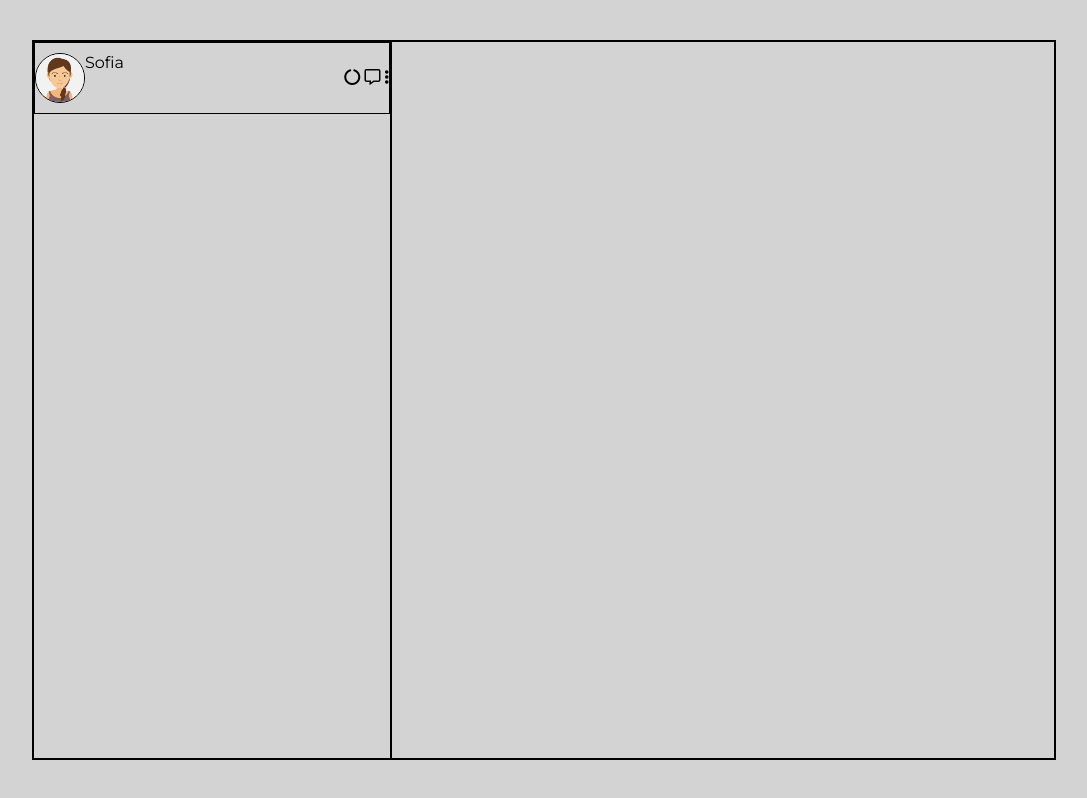
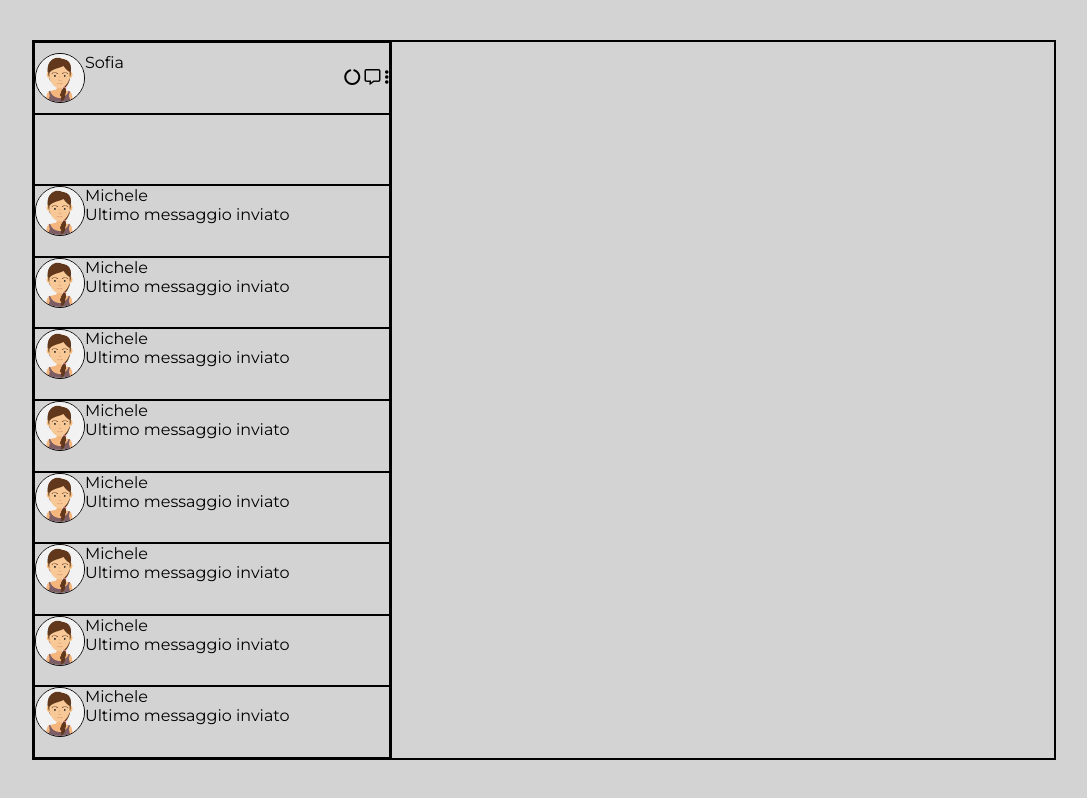
Before and after one commit to Omar-Codess/vue-boolzapp, a plain HTML site: page index.html in a window 1280 px wide. Shown: the whole page, without its empty margins (96-1183 px from the left). Drawn offline with Linux system fonts and the light colour scheme.

Commit message:
completata struttura left col

```diff
--- a/css/style.css
+++ b/css/style.css
@@ -66,6 +66,11 @@ nav{
     border: 1px solid black;
 }
 
+.generic-col{
+    height: 10%;
+    border: 1px solid black;
+    display: flex;
+}
 
 /* RIGHT COL */
 .right-col{
--- a/index.html
+++ b/index.html
@@ -35,6 +35,81 @@
                             <i class="fa-solid fa-ellipsis-vertical"></i>
                         </span>
                     </nav>
+                    <div class="generic-col">
+
+                    </div>
+                    <div class="generic-col">
+                        <div class="avatar-img">
+                            <img src="img/avatar_io.jpg" alt="">
+                        </div>
+                        <div>
+                            <p>Michele</p>
+                            <p>Ultimo messaggio inviato</p>
+                        </div>
+                    </div>
+                    <div class="generic-col">
+                        <div class="avatar-img">
+                            <img src="img/avatar_io.jpg" alt="">
+                        </div>
+                        <div>
+                            <p>Michele</p>
+                            <p>Ultimo messaggio inviato</p>
+                        </div>
+                    </div>
+                    <div class="generic-col">
+                        <div class="avatar-img">
+                            <img src="img/avatar_io.jpg" alt="">
+                        </div>
+                        <div>
+                            <p>Michele</p>
+                            <p>Ultimo messaggio inviato</p>
+                        </div>
+                    </div>
+                    <div class="generic-col">
+                        <div class="avatar-img">
+                            <img src="img/avatar_io.jpg" alt="">
+                        </div>
+                        <div>
+                            <p>Michele</p>
+                            <p>Ultimo messaggio inviato</p>
+                        </div>
+                    </div>
+                    <div class="generic-col">
+                        <div class="avatar-img">
+                            <img src="img/avatar_io.jpg" alt="">
+                        </div>
+                        <div>
+                            <p>Michele</p>
+                            <p>Ultimo messaggio inviato</p>
+                        </div>
+                    </div>
+                    <div class="generic-col">
+                        <div class="avatar-img">
+                            <img src="img/avatar_io.jpg" alt="">
+                        </div>
+                        <div>
+                            <p>Michele</p>
+                            <p>Ultimo messaggio inviato</p>
+                        </div>
+                    </div>
+                    <div class="generic-col">
+                        <div class="avatar-img">
+                            <img src="img/avatar_io.jpg" alt="">
+                        </div>
+                        <div>
+                            <p>Michele</p>
+                            <p>Ultimo messaggio inviato</p>
+                        </div>
+                    </div>
+                    <div class="generic-col">
+                        <div class="avatar-img">
+                            <img src="img/avatar_io.jpg" alt="">
+                        </div>
+                        <div>
+                            <p>Michele</p>
+                            <p>Ultimo messaggio inviato</p>
+                        </div>
+                    </div>
                 </div>
                 <div class="right-col"></div>
             </div>
```
